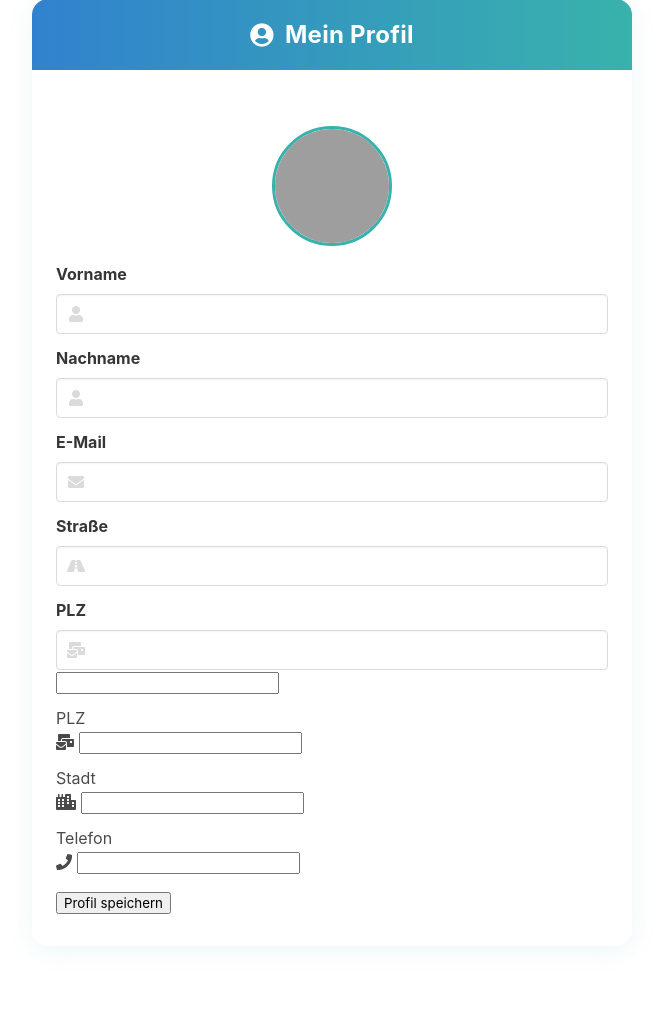
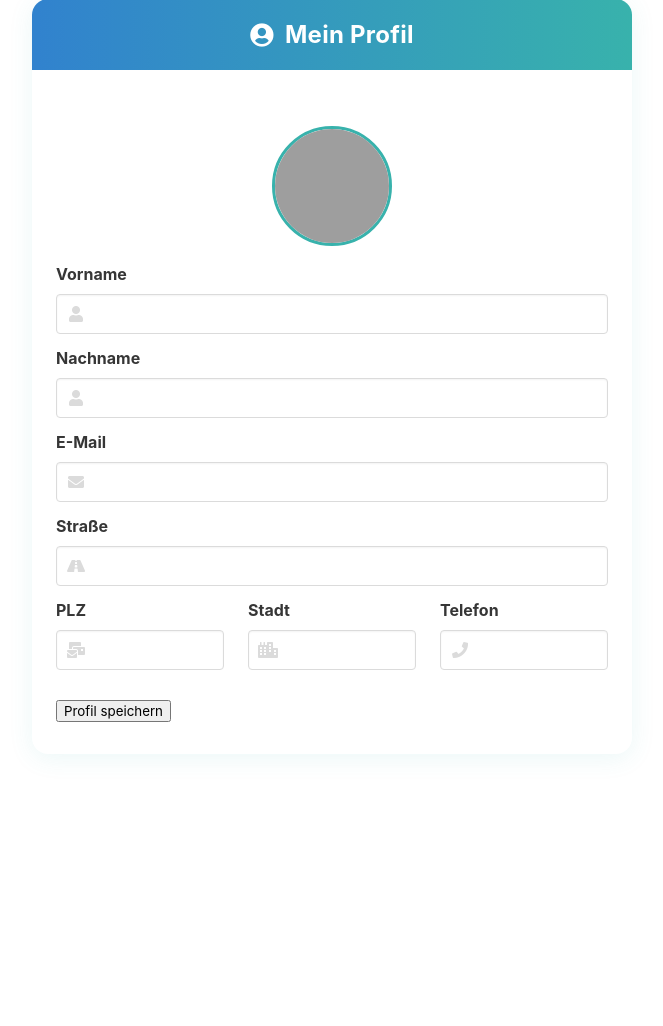
Before and after one commit to larsbaust/asset-management, a Flask app: page /profile/ in a window 1280 px wide; the page is wider, and only the part inside the window is pictured. Shown: the part 125-1151 px from the top of that part, without its empty margins (308-971 px from the left). After the commit the page ends 847 px from the top of that part, so only its background shows below. Run offline with Flask 3, Linux system fonts and the light colour scheme; a user stored in the database is signed in; parts of the project's set-up code (start-up, migrations or seed data) failed here and were passed over; some libraries are stand-ins or nearby versions; grey boxes are pictures that could not be loaded.

Commit message:
admin und loginschema

```diff
--- a/app/__init__.py
+++ b/app/__init__.py
@@ -113,6 +113,23 @@ def create_app():
             db.session.commit()
 
 
+    # Eigene Route für Profilbilder, falls Flask Static nicht greift
+    @app.route('/static/profile_images/<filename>')
+    def serve_profile_image(filename):
+        print("Custom static route called for:", filename)
+        import os
+        from flask import send_from_directory
+        static_dir = os.path.join(os.path.dirname(os.path.dirname(os.path.abspath(__file__))), 'static', 'profile_images')
+        return send_from_directory(static_dir, filename)
+
+    @app.route('/test_static/<filename>')
+    def test_serve_profile_image(filename):
+        print("TEST STATIC ROUTE:", filename)
+        import os
+        from flask import send_from_directory
+        static_dir = os.path.join(os.path.dirname(os.path.dirname(os.path.abspath(__file__))), 'static', 'profile_images')
+        return send_from_directory(static_dir, filename)
+
     return app
 
 if __name__ == '__main__':
--- a/app/admin.py
+++ b/app/admin.py
@@ -33,6 +33,9 @@ def add_user():
     if form.validate_on_submit():
         if User.query.filter_by(username=form.username.data).first():
             flash('Benutzername bereits vergeben.', 'danger')
+            return render_template('admin/add_user.html', form=form)
+        if User.query.filter_by(email=form.email.data).first():
+            flash('E-Mail-Adresse bereits vergeben.', 'danger')
             return render_template('admin/add_user.html', form=form)
         user = User(
             username=form.username.data,
--- a/app/main.py
+++ b/app/main.py
@@ -140,6 +140,7 @@ def allowed_file(filename):
     return '.' in filename and filename.rsplit('.', 1)[1].lower() in ALLOWED_EXTENSIONS
 
 @main.route('/')
+@login_required
 def index():
     # Weiterleitung auf das Dashboard
     return redirect(url_for('main.dashboard'))
@@ -214,6 +215,7 @@ def index():
     )
 
 @main.route('/dashboard')
+@login_required
 def dashboard():
     # Hole die letzten 5 Assets des Benutzers
     recent_assets = Asset.query.order_by(Asset.id.desc()).limit(5).all()
--- a/app/routes_profile.py
+++ b/app/routes_profile.py
@@ -1,9 +1,12 @@
-from flask import Blueprint, render_template, redirect, url_for, flash, request
+from flask import Blueprint, render_template, request, redirect, url_for, flash, current_app
 from flask_login import login_required, current_user
 from .models import db, User
 from .forms import ProfileForm
 import os
-from werkzeug.utils import secure_filename
+print('--- FLASK STARTUP DEBUG ---')
+print('Aktuelles Arbeitsverzeichnis:', os.getcwd())
+print('Erwarteter Static-Pfad:', os.path.abspath(os.path.join(os.getcwd(), 'static')))
+print('----------------------------')
 
 profile_bp = Blueprint('profile', __name__, url_prefix='/profile')
 
@@ -39,12 +42,16 @@ def profile():
                 from datetime import datetime
                 img_data = base64.b64decode(cropped_image_data.split(',')[1])
                 filename = f"{user.username}_profile_{datetime.now().strftime('%Y%m%d%H%M%S')}.png"
-                img_path = os.path.join('static/profile_images', filename)
+                # Profilbild immer im Projekt-Root-static/profile_images speichern
+                static_root = os.path.join(os.path.dirname(os.path.dirname(os.path.abspath(__file__))), 'static', 'profile_images')
+                img_path = os.path.join(static_root, filename)
                 os.makedirs(os.path.dirname(img_path), exist_ok=True)
                 with open(img_path, 'wb') as f:
                     f.write(img_data)
-                # Altes Bild löschen, falls vorhanden und nicht Default
-                if user.profile_image and user.profile_image != '' and os.path.exists(os.path.join('static/profile_images', user.profile_image)):
+                print('Profilbild gespeichert:', img_path)
+                print('Datei existiert nach dem Speichern:', os.path.exists(img_path))
+                # Altes Bild nur löschen, wenn es nicht das neue ist
+                if user.profile_image and user.profile_image != filename and os.path.exists(os.path.join('static/profile_images', user.profile_image)):
                     try:
                         os.remove(os.path.join('static/profile_images', user.profile_image))
                     except Exception:
@@ -66,9 +73,15 @@ def profile():
     if user.profile_image:
         img_path = os.path.join('static/profile_images', user.profile_image)
         image_exists = os.path.exists(img_path)
+        if not image_exists:
+            user.profile_image = ''
+            db.session.commit()
+            image_exists = False
     # Avatar-Name robust bestimmen
     if user.vorname or user.nachname:
         avatar_name = f"{user.vorname or ''} {user.nachname or ''}".strip()
     else:
-        avatar_name = user.username or "User"
-    return render_template('profile/profile.html', form=form, user=user, image_exists=image_exists, avatar_name=avatar_name)
+        avatar_name = user.username if user.username else "User"
+    from random import randint
+    cache_buster = randint(0, 1000000)
+    return render_template('profile/profile.html', form=form, user=user, image_exists=image_exists, avatar_name=avatar_name, cache_buster=cache_buster)
--- a/app/templates/admin/add_user.html
+++ b/app/templates/admin/add_user.html
@@ -87,7 +87,7 @@
               {% endfor %}
             {% endif %}
           {% endwith %}
-          <form method="POST" class="add-user-form">
+          <form method="POST" enctype="multipart/form-data" class="add-user-form">
             {{ form.hidden_tag() }}
             <div class="form-group mb-3">
               <label for="username">Benutzername</label>
--- a/app/templates/auth/register.html
+++ b/app/templates/auth/register.html
@@ -32,6 +32,7 @@
                     <p class="help is-danger">{{ error }}</p>
                 {% endfor %}
             </div>
+            {% if current_user.is_authenticated and current_user.role == 'admin' %}
             <div class="field">
                 {{ form.role.label(class="label") }}
                 <div class="control">
@@ -41,6 +42,7 @@
                     <p class="help is-danger">{{ error }}</p>
                 {% endfor %}
             </div>
+            {% endif %}
             <div class="field">
                 <div class="control">
                     {{ form.submit(class="button is-primary is-fullwidth") }}
--- a/app/templates/profile/profile.html
+++ b/app/templates/profile/profile.html
@@ -51,8 +51,9 @@
           {% endfor %}
         {% endif %}
       {% endwith %}
+
       {% if user.profile_image and image_exists %}
-        <img src="{{ url_for('static', filename='profile_images/' ~ user.profile_image) }}" class="profile-image" id="profileImage" alt="Profilbild" style="cursor:pointer;">
+        <img src="{{ url_for('test_serve_profile_image', filename=user.profile_image) }}?v={{ cache_buster }}" class="profile-image" id="profileImage" alt="Profilbild" style="cursor:pointer;">
       {% else %}
         <img src="https://ui-avatars.com/api/?name={{ avatar_name|urlencode }}&background=38b2ac&color=fff&size=120" class="profile-image" id="profileImage" alt="Profilbild" style="cursor:pointer;">
       {% endif %}
@@ -218,33 +219,33 @@
             <span class="icon is-small is-left"><i class="fas fa-road"></i></span>
           </div>
         </div>
+        <div class="columns is-mobile">
+          <div class="column">
             <div class="field">
               <label class="label">PLZ</label>
               <div class="control has-icons-left">
                 {{ form.postal_code(class_="input") }}
                 <span class="icon is-small is-left"><i class="fas fa-mail-bulk"></i></span>
-            {{ form.street(class="form-control", id="street") }}
               </div>
             </div>
-        <div class="form-group mb-3">
-          <label for="postal_code">PLZ</label>
-          <div class="input-icon">
-            <i class="fas fa-mail-bulk"></i>
-            {{ form.postal_code(class="form-control", id="postal_code") }}
+          </div>
+          <div class="column">
+            <div class="field">
+              <label class="label">Stadt</label>
+              <div class="control has-icons-left">
+                {{ form.city(class_="input") }}
+                <span class="icon is-small is-left"><i class="fas fa-city"></i></span>
               </div>
             </div>
-        <div class="form-group mb-3">
-          <label for="city">Stadt</label>
-          <div class="input-icon">
-            <i class="fas fa-city"></i>
-            {{ form.city(class="form-control", id="city") }}
+          </div>
+          <div class="column">
+            <div class="field">
+              <label class="label">Telefon</label>
+              <div class="control has-icons-left">
+                {{ form.phone(class_="input") }}
+                <span class="icon is-small is-left"><i class="fas fa-phone"></i></span>
               </div>
             </div>
-        <div class="form-group mb-3">
-          <label for="phone">Telefon</label>
-          <div class="input-icon">
-            <i class="fas fa-phone"></i>
-            {{ form.phone(class="form-control", id="phone") }}
           </div>
         </div>
         <div class="d-grid mt-4">
```
Also changed, not shown: app/templates/auth/login.html (+11 -0 lines), app/templates/base.html (+15 -12 lines), static/profile_images/Lars_profile_20250509144615.png (added), static/profile_images/admin_profile_20250509005246.png (deleted), static/profile_images/admin_profile_20250509073402.png (added), static/profile_images/admin_profile_20250509091628.png (added), static/profile_images/test.png (added). Lines whose indentation alone changed are shown as unchanged.
